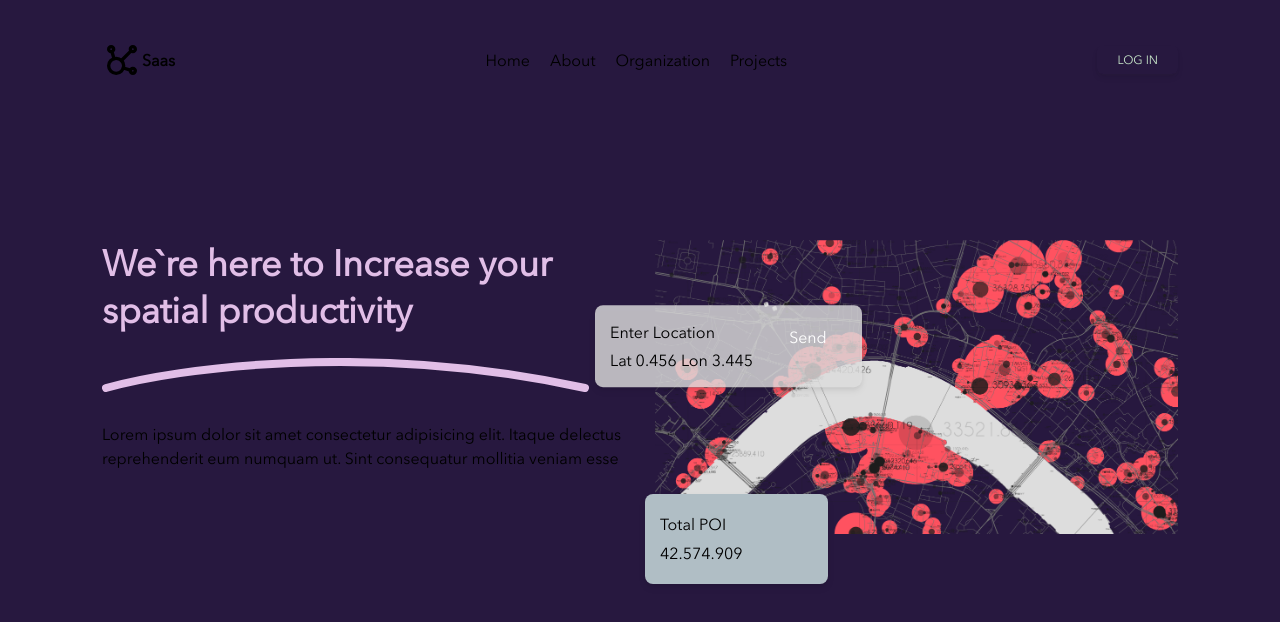
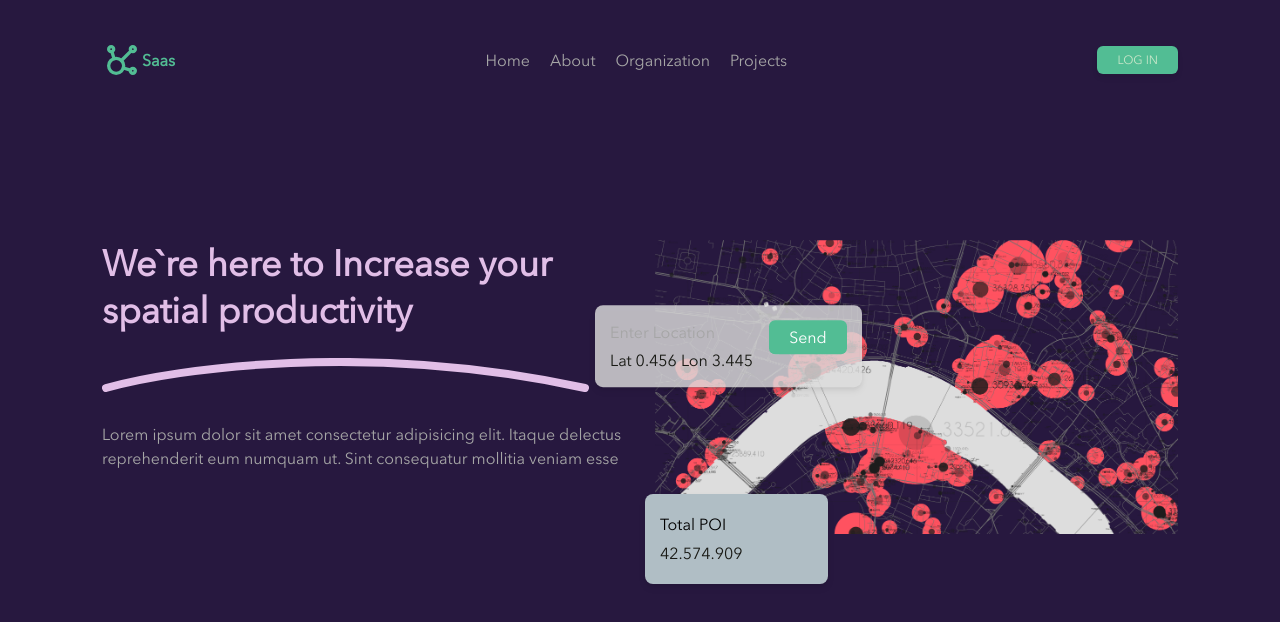
Before and after one commit to pratamamp/TenantDashboardV2, a React (Vite) app: page / in a window 1280 px wide. Shown: the top 622 px of the page. Built offline with nearby package versions, Linux system fonts and the light colour scheme; no server answers; some icons are missing.

Commit message:
update config tailwind

```diff
--- a/tailwind.config.js
+++ b/tailwind.config.js
@@ -29,14 +29,21 @@ export default withMT({
       "5xl": "3rem",
       "6xl": "4rem",
     },
-
     screen: {
       sm: "380px",
       md: "768px",
       lg: "1024px",
       xl: "1280px",
     },
-
+    extend: {
+      colors: {
+        primary: "#0079C1",
+        theme: "#52BD94",
+        hover: "30946D",
+        p: "#A6A6A6",
+        h: "#191A15",
+      },
+    },
     fontFamily: {
       sans: ["AvenirNextLTPro", ...defaultTheme.fontFamily.sans],
     },
```
